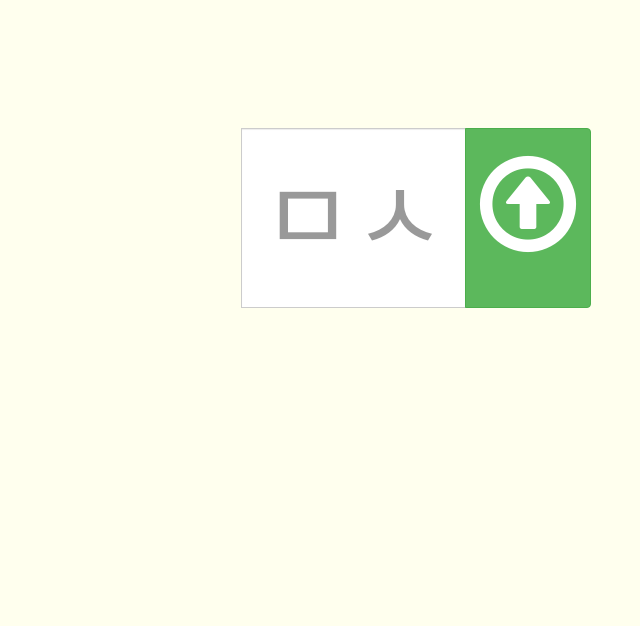
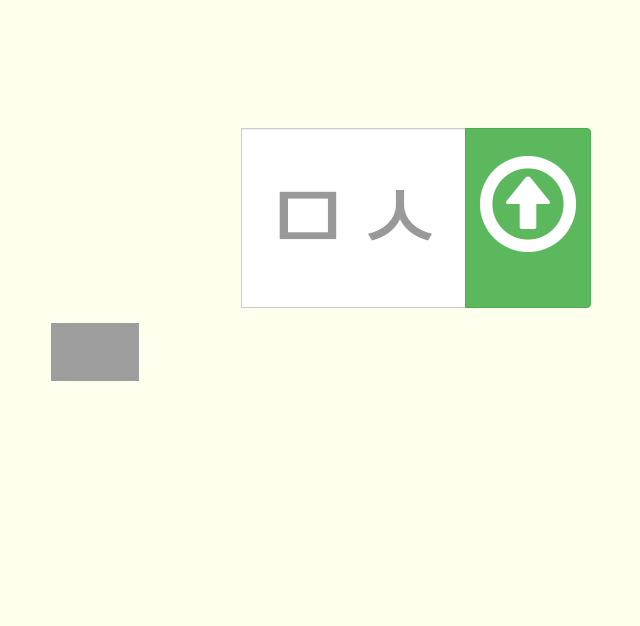
Before and after one commit to ssep4u/miso_project, a Django app: page /miso/wordForm/ in a window 1280 px wide. Shown: the top 626 px of the page, without its empty margins (224-864 px from the left). Run offline with Django 3.2, Linux system fonts and the light colour scheme; some libraries are stand-ins or nearby versions; grey boxes are pictures that could not be loaded.

Commit message:
Add Facebook share button

```diff
--- a/miso/templates/wordForm.html
+++ b/miso/templates/wordForm.html
@@ -28,8 +28,13 @@
                         </button>
                     </div>
                 </div>
+
+            </div>
+            <div class="col-lg-10 col-lg-offset-10 pull-right">
+              <iframe src="https://www.facebook.com/plugins/share_button.php?href=http%3A%2F%2Fj.mp%2F%E3%85%81%E3%85%85&layout=box_count&size=large&mobile_iframe=true&width=88&height=58&appId" width="88" height="58" style="border:none;overflow:hidden" scrolling="no" frameborder="0" allowTransparency="true"></iframe>
             </div>
         </form>
+
     </div>
     <div class="container">
       <div class="footer navbar-fixed-bottom">
```
